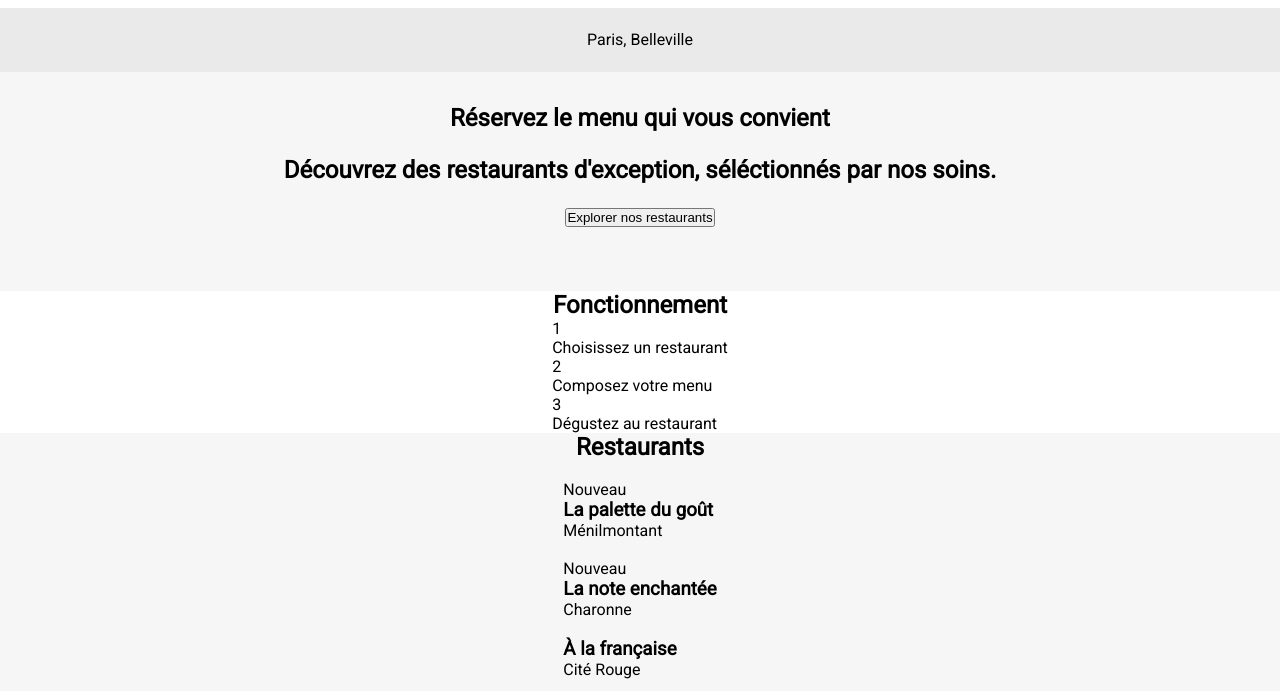
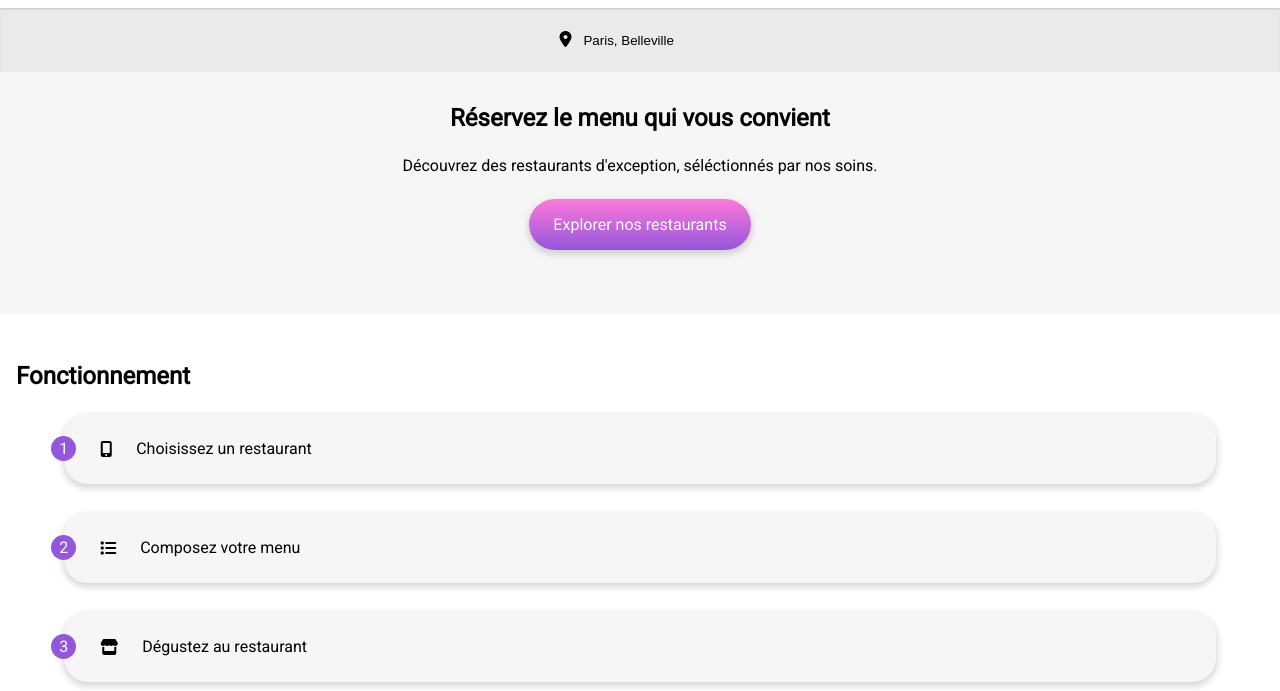
Before and after one commit to YohanMuze/ProjetOC-P4, a website: page index.html in a window 1280 px wide. Shown: the part 75-766 px from the top of the page. Drawn offline with Linux system fonts and the light colour scheme; a web font is replaced by a local one.

Commit message:
working on index.html and associated scss

```diff
--- a/index.html
+++ b/index.html
@@ -3,48 +3,58 @@
 <head>
     <meta charset="UTF-8">
     <meta name="viewport" content="width=device-width, initial-scale=1.0">
+    <title>ohmyfood</title>
     <link rel="preconnect" href="https://fonts.googleapis.com">
     <link rel="preconnect" href="https://fonts.gstatic.com" crossorigin>
     <link href="https://fonts.googleapis.com/css2?family=Roboto&family=Shrikhand&display=swap" rel="stylesheet">
     <link rel="stylesheet" href="./assets/css/style.css">
-    <title>ohmyfood</title>
+    <script src="https://kit.fontawesome.com/64cdd2c6e2.js" crossorigin="anonymous"></script>
 </head>
 <body>
     <header class="header">
         <img class="header__logo" src="./assets/images/ohmyfood.png" title="logo" alt="logo ohmyfood">
         <nav class="nav">
-            <i></i>
-            <p>Paris, Belleville</p>
+            <form class="form-search">
+                <i class="form-search__icon fa-solid fa-location-dot"></i>
+                <label class="form-search__label">
+                    <input class="form-search__bar" type="search" placeholder="Paris, Belleville" name="form-search">
+                </label>
+            </form>
         </nav>
     </header>
-
     <main>
         <section class="welcome">
-            <h2>Réservez le menu qui vous convient</h2>
-            <h1>Découvrez des restaurants d'exception, séléctionnés par nos soins.</h1>
-            <button>Explorer nos restaurants</button>
+            <h1 class="welcome__title">Réservez le menu qui vous convient</h2>
+            <p class="welcome__text">Découvrez des restaurants d'exception, séléctionnés par nos soins.</p>
+            <a class="button-main" href="#restaurants">Explorer nos restaurants</a>
         </section>
         <section class="functioning">
-            <h2>Fonctionnement</h2>
-            <div>
-                <article>
-                    <p>1</p>
-                    <i></i>
-                    <p>Choisissez un restaurant</p>
+            <h2 class="functioning__title">Fonctionnement</h2>
+            <div class="functioning__container">
+                <article class="band-step">
+                    <a class="band-step__link" href="#">
+                        <p class="band-step__number">1</p>
+                        <i class="band-step__icon fa-solid fa-mobile-screen-button"></i>
+                        Choisissez un restaurant
+                    </a>
                 </article>
-                <article>
-                    <p>2</p>
-                    <i></i>
-                    <p>Composez votre menu</p>
+                <article class="band-step">
+                    <a class="band-step__link" href="#">
+                        <p class="band-step__number">2</p>
+                        <i class="band-step__icon fa-solid fa-list"></i>
+                        <p>Composez votre menu</p>
+                    </a>
                 </article>
-                <article>
-                    <p>3</p>
-                    <i></i>
-                    <p>Dégustez au restaurant</p>
+                <article class="band-step">
+                    <a class="band-step__link" href="#">
+                        <p class="band-step__number">3</p>
+                        <i class="band-step__icon fa-sharp fa-solid fa-store"></i>
+                        <p>Dégustez au restaurant</p>
+                    </a>
                 </article>
             </div>
         </section>
-        <section class="restaurants">
+        <section id="restaurants" class="restaurants">
             <div>
                 <h2>Restaurants</h2>
             </div>
@@ -104,7 +114,7 @@
     </main>
     <footer class="footer">
         <a class="footer__indexlink" href="index.html"><img class="footer__logo" src="./assets/images/ohmyfood.png" title="accueil" alt="logo ohmyfood cliquable pour revenir à l'accueil"></a>
-        <div>
+        <div class="footer__content">
             <a class="footer__link" href="#"><i></i>Proposer un restaurant</a>
             <a class="footer__link" href="#"><i></i>Devenir partenaire</a>
             <a class="footer__link" href="#">Mentions légales</a>
--- a/sass/base/_base.scss
+++ b/sass/base/_base.scss
@@ -1,6 +1,8 @@
 * {
     margin: 0;
     padding: 0;
+    box-sizing: border-box;
+
 }
 
 a {
--- /dev/null
+++ b/sass/components/_band-step.scss
@@ -0,0 +1,22 @@
+.band-step {
+    @include flex;
+
+    &__link {
+        @include flex(row, initial, center);
+        width: 90%;
+        background-color: $bg-light;
+        gap: 1.5rem;
+        padding: 1.4rem 0rem;
+        border-radius: 1.5rem;
+        @include shadow
+    }
+
+    &__number {
+        background-color: $colour-primary;
+        color: white;
+        border-radius: 1rem;
+        width: fit-content;
+        padding: 0.2rem 0.5rem;
+        margin-left: -0.8rem;
+    }
+}
--- /dev/null
+++ b/sass/components/_button-main.scss
@@ -0,0 +1,7 @@
+.button-main {
+    background: linear-gradient(to bottom, $colour-secondary, $colour-primary);
+    color: white;
+    padding: 1rem 1.5rem;
+    border-radius: 2rem;
+    @include shadow;
+}
--- a/sass/layout/_footer.scss
+++ b/sass/layout/_footer.scss
@@ -1,17 +1,18 @@
 .footer {
-    display: flex;
-    flex-direction: column;
-    background-color: black;
+    @include flex(column, initial, normal);
+    background-color: $bg-dark;
     padding-left: 1rem;
     &__indexlink {
         width: 100px;
     }
     &__logo {
-        box-sizing: border-box;
+        max-width: 100%;
+    }
+    &__content {
+        @include flex(column, initial, flex-start)
     }
     &__link {
-        display: flex;
-        flex-direction: column;
+        @include flex(column);
         color: white;
     }
 }
--- /dev/null
+++ b/sass/layout/_form-search.scss
@@ -0,0 +1,12 @@
+.form-search {
+    margin-left: 2.5rem;
+    .form-search__bar {
+        @include input-search;
+        background-color: #EAEAEA;
+        padding-left: 3rem;
+    }
+    &__icon {
+        position: sticky;
+        margin-right: -2.5rem;
+    }
+}
--- a/sass/layout/_header.scss
+++ b/sass/layout/_header.scss
@@ -1,5 +1,5 @@
 .header {
-    @include display-column;
+    @include flex;
     gap: 1.5rem;
     &__logo {
         max-width: 200px;
--- a/sass/pages/_index.scss
+++ b/sass/pages/_index.scss
@@ -1,24 +1,39 @@
 .nav {
+    @include flex;
     width: 100%;
-    background-color: #EAEAEA;
-    display: flex;
-    justify-content: center;
-    align-items: center;
+    background-color: $bg-medium;
     height: 4rem;
+    box-shadow: inset 0rem 0.1rem 0.1rem rgb(0, 0, 0, 0.12)
 }
 
 .welcome {
-    @include display-column;
-    background-color: #F6F6F6;
+    @include flex;
+    background-color: $bg-light;
     padding: 2rem 1rem 4rem;
     gap: 1.5rem;
+    text-align: center;
+    &__title {
+
+    }
+    &__text {
+
+    }
 }
 
 .functioning {
-    @include display-column;
+    @include flex(column, initial, initial);
+    margin-bottom: 5rem;
+    &__title {
+        padding: 3rem 1rem 1.5rem;
+    }
+    &__container {
+        @include flex (column, initial, initial);
+        width: 100%;
+        gap: 1.8rem;
+    }
 }
 
 .restaurants {
-    @include display-column;
-    background-color: #F6F6F6;
+    @include flex;
+    background-color: $bg-light;
 }
--- a/sass/style.scss
+++ b/sass/style.scss
@@ -5,9 +5,11 @@
 @import "./base/base";
 @import "./base/typography";
 
-/***** @import "./components/"; *****/
+@import "./components/button-main";
+@import "./components/band-step";
 
 @import "./layout/header";
+@import "./layout/form-search";
 @import "./layout/footer";
 
 @import "./pages/index";
--- a/sass/utils/_mixins.scss
+++ b/sass/utils/_mixins.scss
@@ -1,5 +1,25 @@
-@mixin display-column {
+@mixin flex($direction: column, $justify: center, $align: center){
     display: flex;
-    flex-direction: column;
-    align-items: center;
+    flex-direction: $direction;
+    justify-content: $justify;
+    align-items: $align;
 }
+
+@mixin input-search {
+    border: none;
+    color: black;
+    &::placeholder {
+        color:black;
+        opacity: 1;
+    }
+}
+
+@mixin shadow {
+    box-shadow: rgba(0, 0, 0, 0.15) 0rem 0.2rem 0.4rem 0.1rem;
+}
+
+@mixin mobile-only {
+    @media screen and ({
+        @content;
+    }
+}
--- a/sass/utils/_variables.scss
+++ b/sass/utils/_variables.scss
@@ -1,3 +1,7 @@
 $colour-primary:#9356DC;
 $colour-secondary:#FF79DA;
 $colour-tertiary:#99E2D0;
+
+$bg-medium:#EAEAEA;
+$bg-light:#F6F6F6;
+$bg-dark:#353535;
```
Also changed, not shown: assets/css/style.css, 1 other file.
